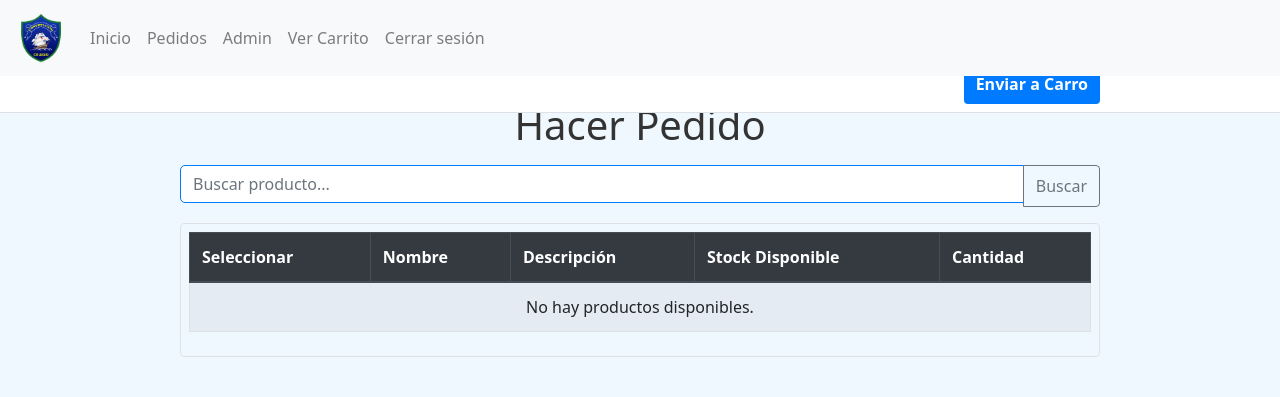
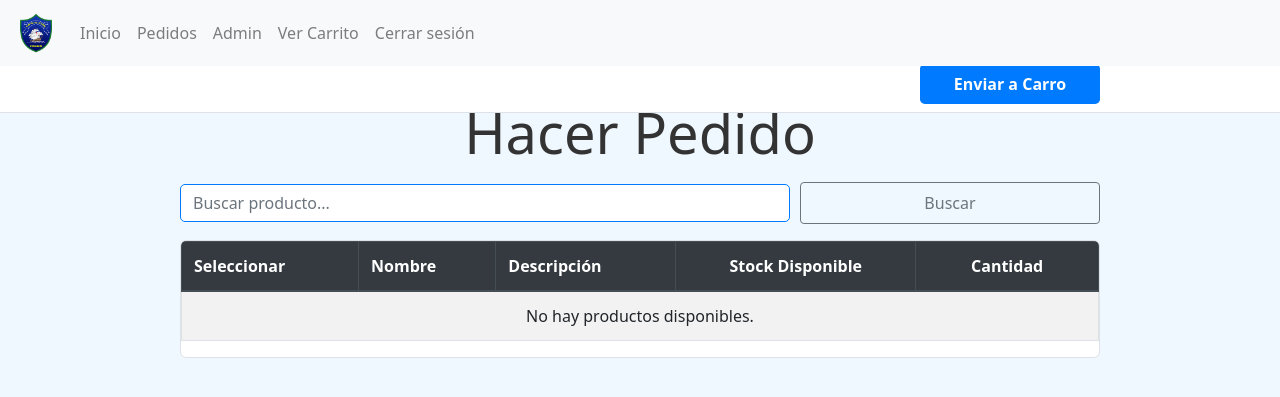
Before and after one commit to pato2546/web, a Django app: page /hacer_pedido/ in a window 1280 px wide. Shown: the top 397 px of the page. Run offline with Django 5.2, Linux system fonts and the light colour scheme; the visitor is signed in with stand-in values (Sample User, id 1); data that the repository does not hold is empty; some libraries are stand-ins or nearby versions.

Commit message:
actualizacion de vista de componentes

```diff
--- a/ControlInventario/templates/controlinventario/hacer_pedido.html
+++ b/ControlInventario/templates/controlinventario/hacer_pedido.html
@@ -8,22 +8,30 @@
   <meta charset="UTF-8" />
   <meta name="viewport" content="width=device-width, initial-scale=1.0" />
   <title>Hacer Pedido</title>
+  <!-- Bootstrap 4 -->
   <link href="https://stackpath.bootstrapcdn.com/bootstrap/4.5.2/css/bootstrap.min.css" rel="stylesheet">
   <link href="{% static 'css/styles.css' %}" rel="stylesheet">
   <style>
+    /* Barra sticky debajo del header para el botón Enviar a Carro */
     .pedido-toolbar {
       position: sticky;
       top: 56px;
       z-index: 10;
       background: #fff;
       border-bottom: 1px solid #e5e5e5;
+      padding: 8px 0;
     }
 
+    /* Contenedor de la tabla con scroll suave */
     .tabla-scroll {
-      max-height: 60vh;
+      max-height: 62vh;
       overflow: auto;
+      border-radius: 6px;
+      border: 1px solid #dee2e6;
+      background: #fff;
     }
 
+    /* Encabezados fijos de la tabla (thead) al hacer scroll dentro de la tabla */
     table thead th {
       position: sticky;
       top: 0;
@@ -31,13 +39,30 @@
       color: #fff;
       z-index: 5;
     }
+
+    /* Espaciado cómodo en filas para pantallas pequeñas */
+    tbody td {
+      vertical-align: middle;
+    }
+
+    /* Mejora visual en inputs de cantidad */
+    .cantidad-input {
+      width: 90px;
+    }
+
+    /* Responsividad adicional */
+    @media (max-width: 768px) {
+      .pedido-toolbar { top: 56px; }
+      table thead th, table tbody td { font-size: 14px; padding: 8px; }
+      .cantidad-input { width: 70px; }
+    }
   </style>
 </head>
 <body>
   <header>
     <nav class="navbar navbar-expand-lg navbar-light bg-light fixed-top">
       <a class="navbar-brand" href="#">
-        <img src="{% static 'imagenes/colegioConstitucion.png' %}" alt="Logo" class="img-fluid" style="max-height: 50px;">
+        <img src="{% static 'imagenes/colegioConstitucion.png' %}" alt="Logo" class="img-fluid" style="max-height: 40px;">
       </a>
       <button class="navbar-toggler" type="button" data-toggle="collapse" data-target="#navbarNav"
               aria-controls="navbarNav" aria-expanded="false" aria-label="Toggle navigation">
@@ -57,48 +82,55 @@
     </nav>
   </header>
 
-  <div class="pedido-toolbar sticky-top bg-white pt-2 pb-2 border-bottom">
+  <!-- Barra sticky con el botón "Enviar a Carro" -->
+  <div class="pedido-toolbar sticky-top bg-white border-bottom">
     <div class="container d-flex justify-content-end">
-      <button type="submit" form="hacer-pedido-form" class="btn btn-primary">Enviar a Carro</button>
+      <button type="submit" form="hacer-pedido-form" class="btn btn-primary btn-lg" style="min-width:180px;">
+        Enviar a Carro
+      </button>
     </div>
   </div>
 
-  <main class="container mt-4" style="padding-top: 20px;">
-    <h1 class="text-center mb-3">Hacer Pedido</h1>
+  <main class="container mt-4" style="padding-top: 18px;">
+    <h1 class="text-center mb-3 display-4">Hacer Pedido</h1>
 
     <!-- Formulario de búsqueda (GET) -->
     <form method="GET" class="mb-3" id="buscador-form" action="{% url 'hacer_pedido' %}">
-      <div class="input-group">
-        <input type="text" name="q" class="form-control" placeholder="Buscar producto..." value="{{ query|default:'' }}">
-        <div class="input-group-append">
-          <button class="btn btn-outline-secondary" type="submit">Buscar</button>
+      <div class="form-row align-items-center">
+        <div class="col-12 col-md-8 mb-2 mb-md-0">
+          <input type="text" name="q" class="form-control" placeholder="Buscar producto..." value="{{ query|default:'' }}">
+        </div>
+        <div class="col-12 col-md-4">
+          <button class="btn btn-outline-secondary w-100" type="submit">Buscar</button>
         </div>
       </div>
     </form>
 
+    <!-- Tabla de productos -->
     <form id="hacer-pedido-form" method="POST" action="{% url 'hacer_pedido' %}">
       {% csrf_token %}
-
-      <div class="tabla-scroll border rounded p-2">
-        <table class="table table-striped table-bordered" id="tabla-productos">
+      <div class="tabla-scroll">
+        <table class="table table-striped table-bordered w-100" id="tabla-productos">
           <thead class="thead-dark">
             <tr>
-              <th>Seleccionar</th>
-              <th>Nombre</th>
-              <th>Descripción</th>
-              <th>Stock Disponible</th>
-              <th>Cantidad</th>
+              <th scope="col" style="min-width: 110px;">Seleccionar</th>
+              <th scope="col">Nombre</th>
+              <th scope="col">Descripción</th>
+              <th scope="col" class="text-center" style="min-width: 140px;">Stock Disponible</th>
+              <th scope="col" class="text-center" style="min-width: 120px;">Cantidad</th>
             </tr>
           </thead>
           <tbody>
             {% for p in productos %}
               <tr>
-                <td><input type="checkbox" name="producto_{{ p.id }}" value="on"></td>
+                <td class="text-center" style="white-space: nowrap;">
+                  <input type="checkbox" name="producto_{{ p.id }}" value="on" aria-label="Seleccionar {{ p.nombre }}">
+                </td>
                 <td>{{ p.nombre }}</td>
                 <td>{{ p.descripcion }}</td>
-                <td>{{ p.stock }}</td>
-                <td>
-                  <input type="number" class="form-control" name="cantidad_{{ p.id }}" min="1" max="{{ p.stock }}" value="1" required>
+                <td class="text-center">{{ p.stock }}</td>
+                <td class="text-center">
+                  <input type="number" class="form-control cantidad-input" name="cantidad_{{ p.id }}" min="1" max="{{ p.stock }}" value="1" required>
                 </td>
               </tr>
             {% empty %}
```
